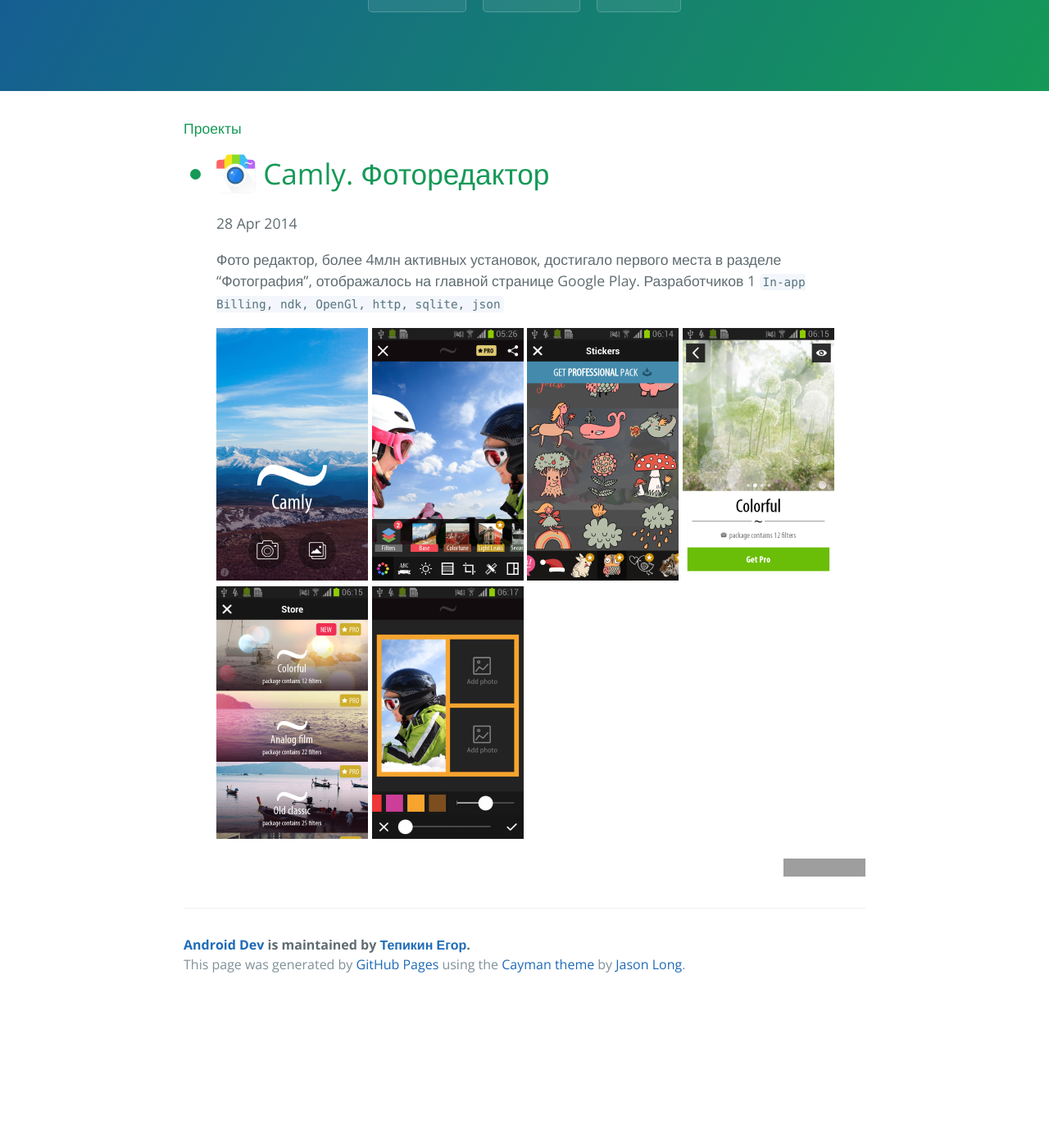
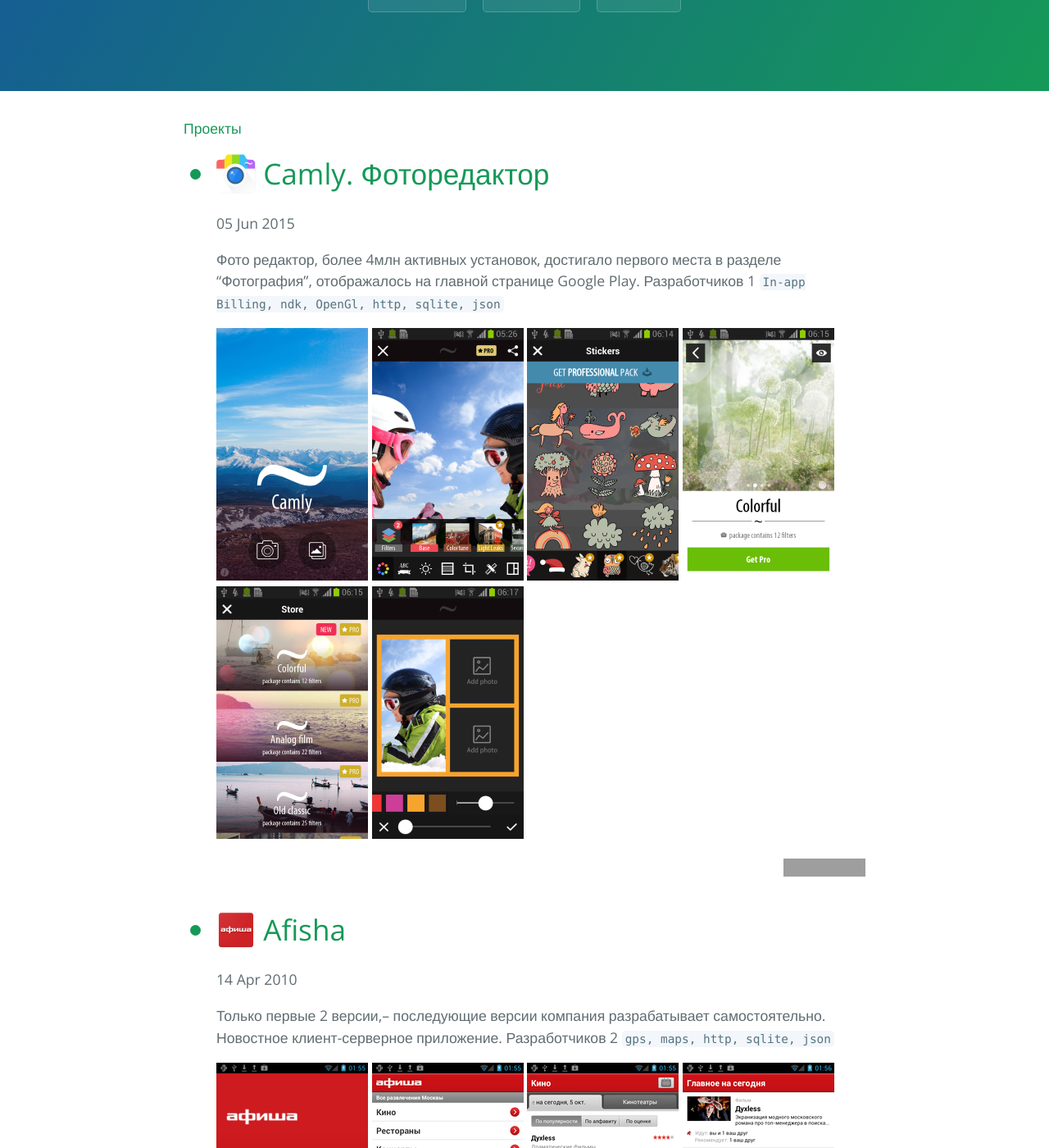
Before and after one commit to tepikin/tepikin.github.io, a Jekyll site: the page built from portfolio/index.html, in a window 1280 px wide and 1400 px high, scrolled down 272 px. Shown: the whole window at 82% size. Built offline with Jekyll 4.4.1, drawn with Linux system fonts in a browser that asks for light colours; before the commit the page ends 1492 px from its top, so only the background shows below that; grey boxes are pictures that could not be loaded.

Commit message:
afisha post added

```diff
--- /dev/null
+++ b/_posts/2010-04-14-portfolio_afisha.markdown
@@ -0,0 +1,30 @@
+---
+layout: post
+title:  "Afisha"
+date:   2010-04-14 00:00:00
+icon: /portfolio/images/Afisha/icon_48.png
+vkcomments: true
+share_buttons: true
+categories: portfolio
+---
+
+Только первые 2 версии,– последующие версии компания разрабатывает самостоятельно. Новостное клиент-серверное приложение. Разработчиков 2 `gps, maps, http, sqlite, json`
+
+<p>
+<div>
+<a class="example-image-link" href="{{ site.baseurl }}/portfolio/images/Afisha/1.png" data-lightbox="example-set" data-title="Camly"><img class="example-image" src="{{ site.baseurl }}/portfolio/images/Afisha/thumb_1.png" alt=""/></a>
+<a class="example-image-link" href="{{ site.baseurl }}/portfolio/images/Afisha/2.png" data-lightbox="example-set" data-title="Camly"><img class="example-image" src="{{ site.baseurl }}/portfolio/images/Afisha/thumb_2.png" alt=""/></a>
+<a class="example-image-link" href="{{ site.baseurl }}/portfolio/images/Afisha/3.png" data-lightbox="example-set" data-title="Camly"><img class="example-image" src="{{ site.baseurl }}/portfolio/images/Afisha/thumb_3.png" alt=""/></a>
+<a class="example-image-link" href="{{ site.baseurl }}/portfolio/images/Afisha/4.png" data-lightbox="example-set" data-title="Camly"><img class="example-image" src="{{ site.baseurl }}/portfolio/images/Afisha/thumb_4.png" alt=""/></a>
+<a class="example-image-link" href="{{ site.baseurl }}/portfolio/images/Afisha/5.png" data-lightbox="example-set" data-title="Camly"><img class="example-image" src="{{ site.baseurl }}/portfolio/images/Afisha/thumb_5.png" alt=""/></a>
+<a class="example-image-link" href="{{ site.baseurl }}/portfolio/images/Afisha/6.png" data-lightbox="example-set" data-title="Camly"><img class="example-image" src="{{ site.baseurl }}/portfolio/images/Afisha/thumb_6.png" alt=""/></a>
+<a class="example-image-link" href="{{ site.baseurl }}/portfolio/images/Afisha/7.png" data-lightbox="example-set" data-title="Camly"><img class="example-image" src="{{ site.baseurl }}/portfolio/images/Afisha/thumb_7.png" alt=""/></a>
+<a class="example-image-link" href="{{ site.baseurl }}/portfolio/images/Afisha/8.png" data-lightbox="example-set" data-title="Camly"><img class="example-image" src="{{ site.baseurl }}/portfolio/images/Afisha/thumb_8.png" alt=""/></a>
+</div>
+</p>
+
+<p align="right">
+<a href='https://play.google.com/store/apps/details?id=ru.afisha.android&utm_source=global_co&utm_medium=prtnr&utm_content=Mar2515&utm_campaign=PartBadge&pcampaignid=MKT-Other-global-all-co-prtnr-py-PartBadge-Mar2515-1'><img alt='Доступно на Google Play' src='https://play.google.com/intl/en_us/badges/images/generic/ru_badge_web_generic.png' width="100"/></a>
+</p>
+
+<!--more-->
--- a/_posts/2016-01-01-portfolio_camly.markdown
+++ b/_posts/2015-06-05-portfolio_camly.markdown
@@ -1,7 +1,7 @@
 ---
 layout: post
 title:  "Camly. Фоторедактор"
-date:   2014-04-28 17:50:00
+date:   2015-06-05 14:52:21
 icon: /portfolio/images/Camly/icon_48.png
 vkcomments: true
 share_buttons: true
```
Also changed, not shown: portfolio/images/Afisha/thumb_1.png (added), portfolio/images/Afisha/thumb_2.png (added), portfolio/images/Afisha/thumb_3.png (added), portfolio/images/Afisha/thumb_4.png (added), portfolio/images/Afisha/thumb_5.png (added), portfolio/images/Afisha/thumb_6.png (added), portfolio/images/Afisha/thumb_7.png (added), portfolio/images/Afisha/thumb_8.png (added).
